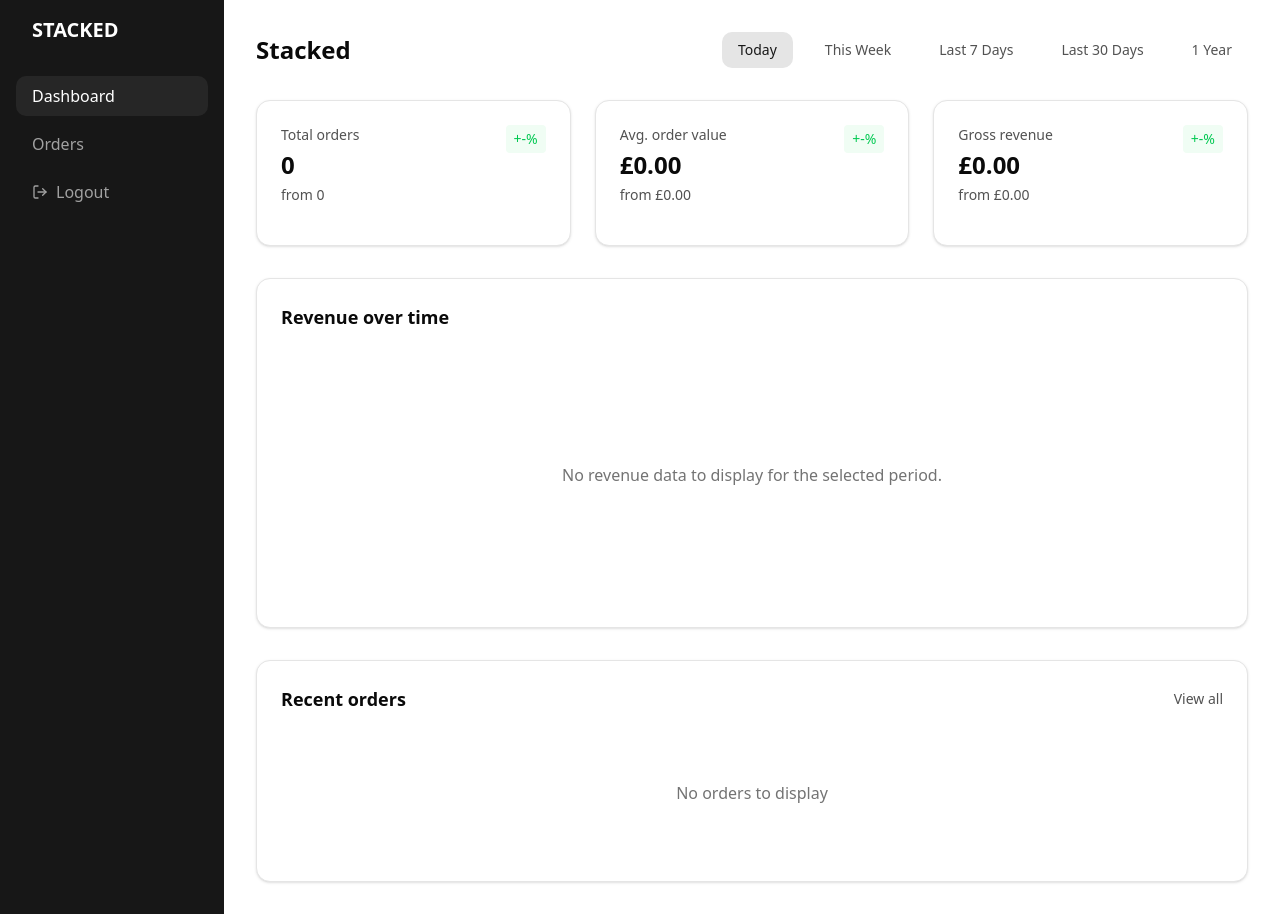
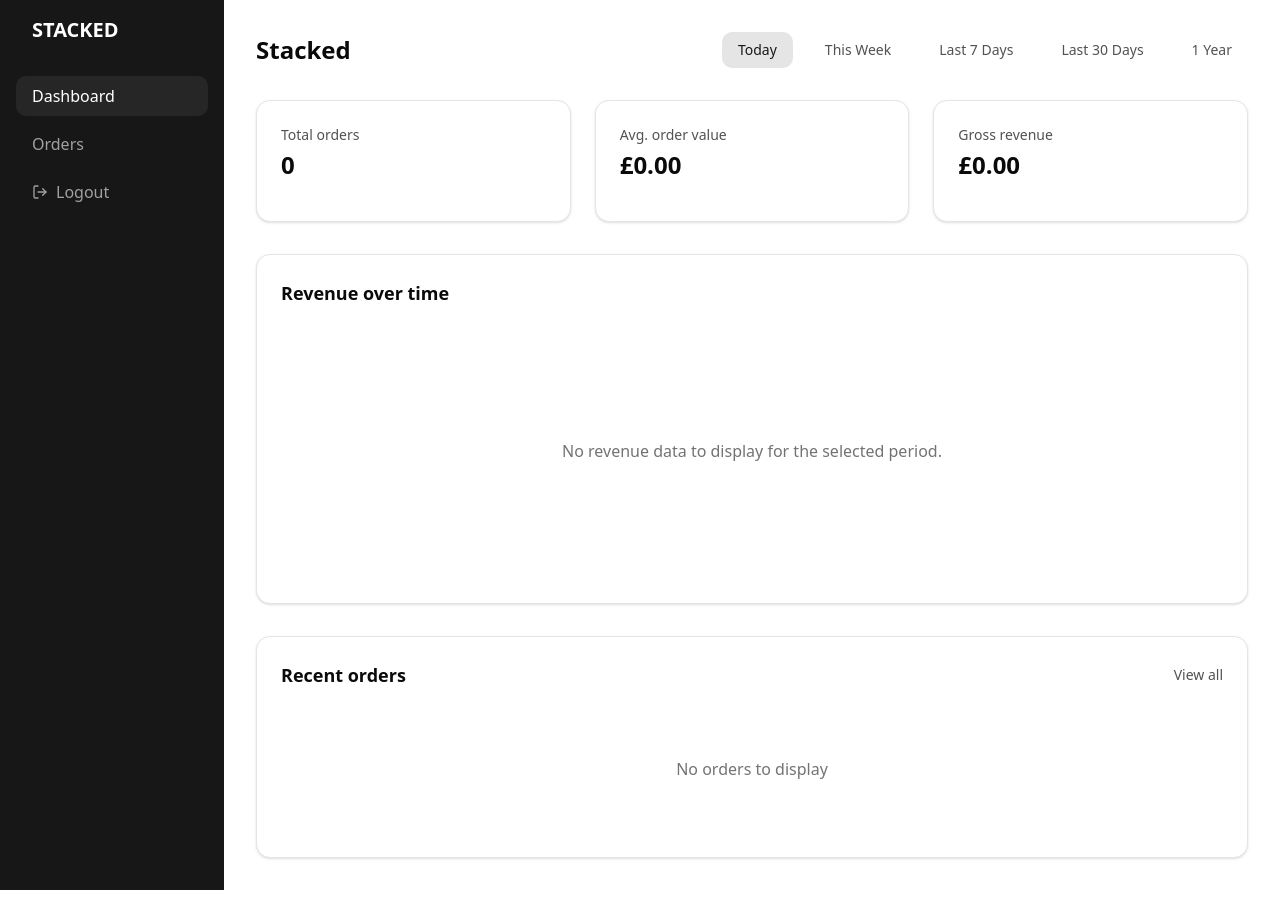
Before and after one commit to MohammadKibria942/stacked, a Next.js app: page /pos in a window 1280 px wide. After the commit the page ends 890 px from the top, so only its background shows below. Built offline with nearby package versions, Linux system fonts and the light colour scheme; sample sign-in values are in the browser's storage.

Commit message:
temp login button

```diff
--- a/src/app/pos/page.tsx
+++ b/src/app/pos/page.tsx
@@ -177,10 +177,8 @@ export default function POSPage() {
           <div className="flex justify-between items-start mb-4">
             <div>
               <h3 className="text-sm text-neutral-600">Total orders</h3>
-              <p className="text-2xl font-semibold mt-1">{stats.totalOrders}</p>{/* Display calculated total orders */}
-              <p className="text-sm text-neutral-600 mt-1">from 0</p>
+              <p className="text-2xl font-semibold mt-1">{stats.totalOrders}</p>
             </div>
-            <span className="text-green-500 bg-green-50 px-2 py-1 rounded text-sm">+-%</span>
           </div>
         </div>
 
@@ -188,10 +186,8 @@ export default function POSPage() {
           <div className="flex justify-between items-start mb-4">
             <div>
               <h3 className="text-sm text-neutral-600">Avg. order value</h3>
-              <p className="text-2xl font-semibold mt-1">£{stats.avgOrderValue}</p>{/* Display calculated average order value */}
-              <p className="text-sm text-neutral-600 mt-1">from £0.00</p>
+              <p className="text-2xl font-semibold mt-1">£{stats.avgOrderValue}</p>
             </div>
-            <span className="text-green-500 bg-green-50 px-2 py-1 rounded text-sm">+-%</span>
           </div>
         </div>
 
@@ -199,10 +195,8 @@ export default function POSPage() {
           <div className="flex justify-between items-start mb-4">
             <div>
               <h3 className="text-sm text-neutral-600">Gross revenue</h3>
-              <p className="text-2xl font-semibold mt-1">£{stats.grossRevenue}</p>{/* Display calculated gross revenue */}
-              <p className="text-sm text-neutral-600 mt-1">from £0.00</p>
+              <p className="text-2xl font-semibold mt-1">£{stats.grossRevenue}</p>
             </div>
-            <span className="text-green-500 bg-green-50 px-2 py-1 rounded text-sm">+-%</span>
           </div>
         </div>
       </div>
--- a/src/components/Header.tsx
+++ b/src/components/Header.tsx
@@ -65,6 +65,14 @@ export function Header({ cartItems, setCartItems }: { cartItems: { name: string;
   return (
     <header className="w-full flex justify-between items-center py-6 px-8 bg-neutral-100 dark:bg-neutral-900 relative">
       <h1 className="text-4xl font-bold tracking-tight">STACKED</h1>
+      {/* Temporary button for navigation to login */}
+      <button
+        onClick={() => router.push('/login')}
+        className="px-4 py-2 text-sm rounded bg-neutral-200 text-neutral-800 hover:bg-neutral-300 transition-colors"
+      >
+        Temp (Login)
+      </button>
+
       <div className="relative">
         <ShoppingCart
           className="w-6 h-6 text-neutral-800 dark:text-neutral-200 cursor-pointer"
```
